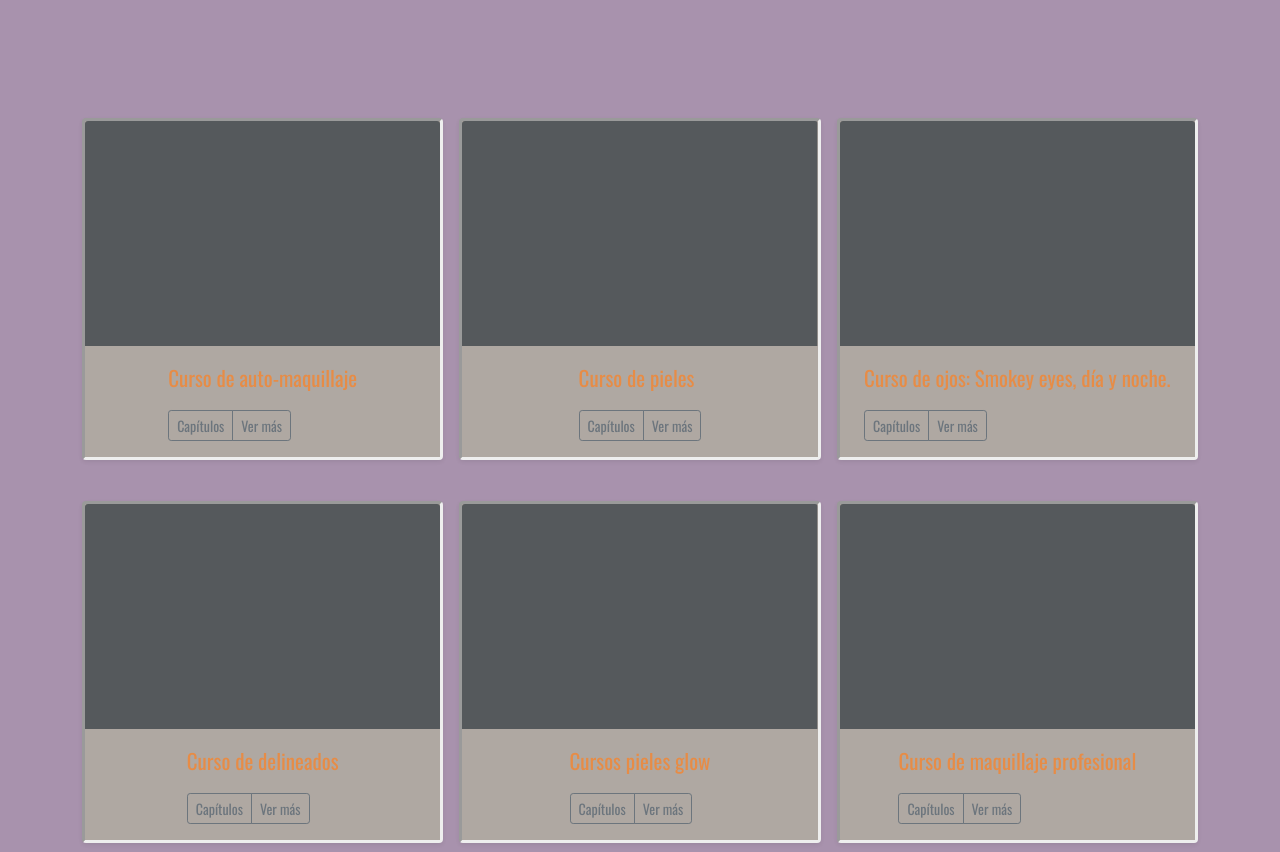
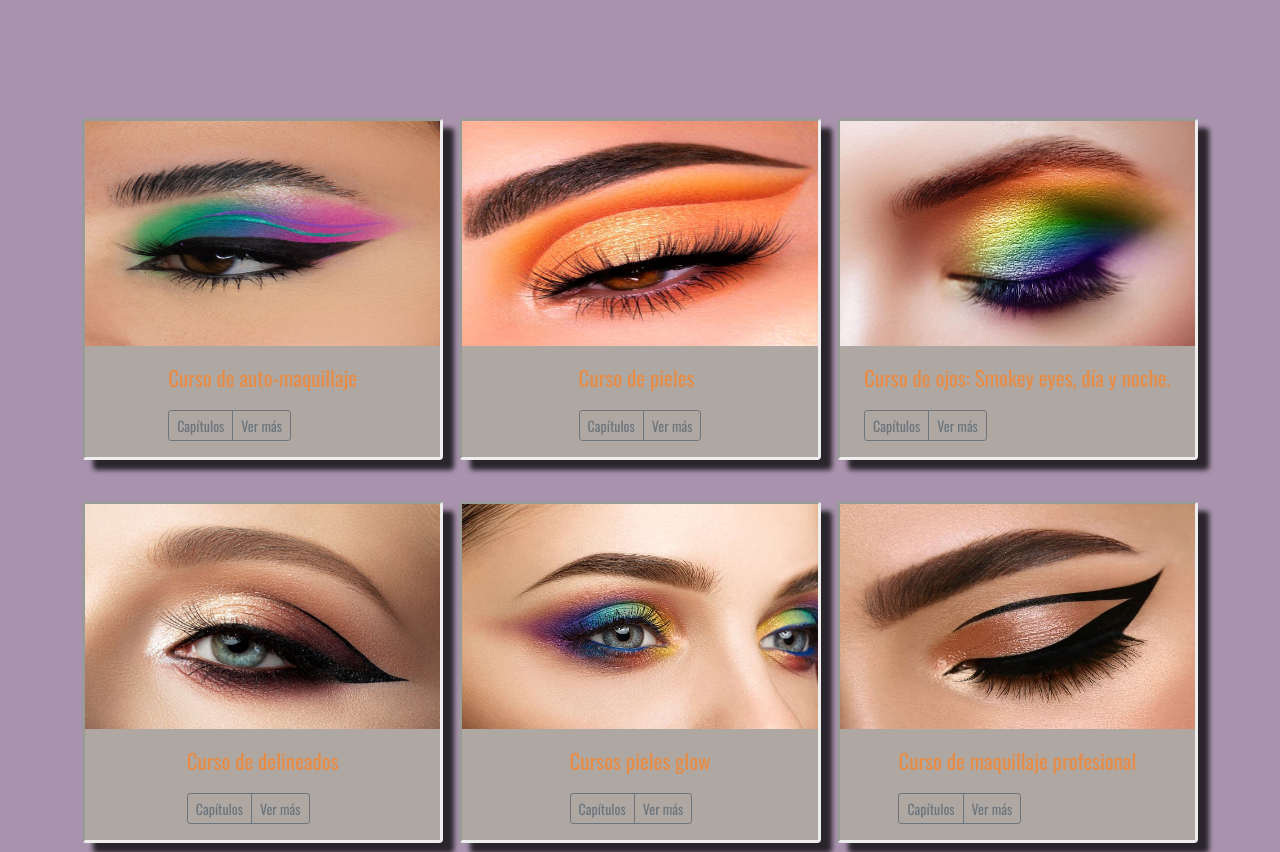
Before and after one commit to d4rri/Proyecto-coder, a plain HTML site: page pages/cursos.html in a window 1280 px wide. Shown: the part 508-1360 px from the top of the page. Drawn offline with nearby package versions, Linux system fonts and the light colour scheme.

Commit message:
website13.0

```diff
--- a/css/destino.css
+++ b/css/destino.css
@@ -82,7 +82,7 @@ main .form .makeups {
 
 section {
   animation: lista 1s ease 0s 1 normal forwards;
-  color: #e78c46;
+  color:hsl(26deg, 77%, 59%);
   font-size: 18px;
   padding: 10px;
   margin: -7px;
@@ -164,6 +164,10 @@ footer {
   text-align:center;
 }
 
+.fotocurso {
+  background-image: url(https://looksantiago.s3.us-west-2.amazonaws.com/wp-content/uploads/2019/01/14162217/maquillaje.jpg)
+}
+
 @keyframes myAnim5 {
 	0%,
 	50%,
@@ -219,6 +223,52 @@ footer {
   box-shadow: 11px 10px 5px 0px rgba(0, 0, 0, 0.75);
 }
 
+.foto4{
+  animation: myAnim4 3s ease 0s 1 normal forwards;
+}
+
+@keyframes myAnim4 {
+	0% {
+		opacity: 0;
+		transform: translateY(-250px);
+	}
+
+	100% {
+		opacity: 1;
+		transform: translateY(0);
+	}
+}
+
+.foto5{
+  animation: myAnim5 3s ease 0s 1 normal forwards;
+}
+
+@keyframes myAnim5 {
+	0% {
+		opacity: 0;
+		transform: translateY(250px);
+	}
+
+	100% {
+		opacity: 1;
+		transform: translateY(0);
+	}
+}
+
+.foto6{
+  animation: myAnim6 3s ease 0s 1 normal forwards;
+}
+
+@keyframes myAnim6 {
+	0% {
+		transform: scale(0);
+	}
+
+	100% {
+		transform: scale(1);
+	}
+}
+
 @keyframes myAnim {
   0%, 100% {
     transform: translateX(0%);
--- a/pages/cursos.html
+++ b/pages/cursos.html
@@ -41,8 +41,8 @@
               <div class="container">
                   <div class="row row-cols-1 row-cols-sm-2 row-cols-md-3 g-3">
                   <div class="col">
-                    <div class="card shadow-sm form2">
-                      <svg class="bd-placeholder-img card-img-top" width="100%" height="225" xmlns="http://www.w3.org/2000/svg" role="img" aria-label="Placeholder: Thumbnail" preserveAspectRatio="xMidYMid slice" focusable="false"><rect width="100%" height="100%" fill="#55595c"/></svg>
+                    <div class="card form2 foto2">
+                      <img src="../img/foto8.jpg" width="100%" height="225">
                         <div class="card-body">
                         <p class="card-text">Curso de auto-maquillaje</p>
                         <div class="d-flex justify-content-between align-items-center">
@@ -55,8 +55,8 @@
                     </div>
                   </div>
                   <div class="col">
-                    <div class="card shadow-sm form2">
-                      <svg class="bd-placeholder-img card-img-top" width="100%" height="225" xmlns="http://www.w3.org/2000/svg" role="img" aria-label="Placeholder: Thumbnail" preserveAspectRatio="xMidYMid slice" focusable="false"><title>Placeholder</title><rect width="100%" height="100%" fill="#55595c"/></svg>
+                    <div class="card form2 foto4">
+                      <img src="../img/foto13.jpg" width="100%" height="225">
                       <div class="card-body">
                         <p class="card-text">Curso de pieles</p>
                         <div class="d-flex justify-content-between align-items-center">
@@ -69,8 +69,8 @@
                     </div>
                   </div>
                   <div class="col">
-                    <div class="card shadow-sm form2">
-                      <svg class="bd-placeholder-img card-img-top" width="100%" height="225" xmlns="http://www.w3.org/2000/svg" role="img" aria-label="Placeholder: Thumbnail" preserveAspectRatio="xMidYMid slice" focusable="false"><title>Placeholder</title><rect width="100%" height="100%" fill="#55595c"/></svg>
+                    <div class="card form2 foto1">
+                      <img src="../img/foto14.jpg" width="100%" height="225">
                         <div class="card-body">
                         <p class="card-text">Curso de ojos: Smokey eyes, día y noche.</p>
                         <div class="d-flex justify-content-between align-items-center">
@@ -83,8 +83,8 @@
                     </div>
                   </div>
                   <div class="col">
-                    <div class="card shadow-sm form2">
-                      <svg class="bd-placeholder-img card-img-top" width="100%" height="225" xmlns="http://www.w3.org/2000/svg" role="img" aria-label="Placeholder: Thumbnail" preserveAspectRatio="xMidYMid slice" focusable="false"><title>Placeholder</title><rect width="100%" height="100%" fill="#55595c"/></svg>
+                    <div class="card form2 foto2">
+                      <img src="../img/foto15.jpg" width="100%" height="225">
                       <div class="card-body">
                         <p class="card-text">Curso de delineados</p>
                         <div class="d-flex justify-content-between align-items-center">
@@ -97,8 +97,8 @@
                     </div>
                   </div>
                   <div class="col">
-                    <div class="card shadow-sm form2">
-                      <svg class="bd-placeholder-img card-img-top" width="100%" height="225" xmlns="http://www.w3.org/2000/svg" role="img" aria-label="Placeholder: Thumbnail" preserveAspectRatio="xMidYMid slice" focusable="false"><title>Placeholder</title><rect width="100%" height="100%" fill="#55595c"/></svg>
+                    <div class="card form2 foto5">
+                      <img src="../img/foto16.jpg" width="100%" height="225">
                       <div class="card-body">
                         <p class="card-text">Cursos pieles glow</p>
                         <div class="d-flex justify-content-between align-items-center">
@@ -111,8 +111,8 @@
                     </div>
                   </div>
                   <div class="col">
-                    <div class="card shadow-sm form2">
-                      <svg class="bd-placeholder-img card-img-top" width="100%" height="225" xmlns="http://www.w3.org/2000/svg" role="img" aria-label="Placeholder: Thumbnail" preserveAspectRatio="xMidYMid slice" focusable="false"><title>Placeholder</title><rect width="100%" height="100%" fill="#55595c"/></svg>
+                    <div class="card form2 foto1">
+                      <img src="../img/foto17.jpg" width="100%" height="225">
                         <div class="card-body">
                         <p class="card-text">Curso de maquillaje profesional</p>
                         <div class="d-flex justify-content-between align-items-center">
```
Also changed, not shown: pages/contacto.html (+1 -1 lines), pages/galeria.html (+1 -1 lines), pages/quienessomos.html (+1 -1 lines), img/foto13.jpg (added), img/foto14.jpg (added), img/foto15.jpg (added), img/foto16.jpg (added), img/foto17.jpg (added).
